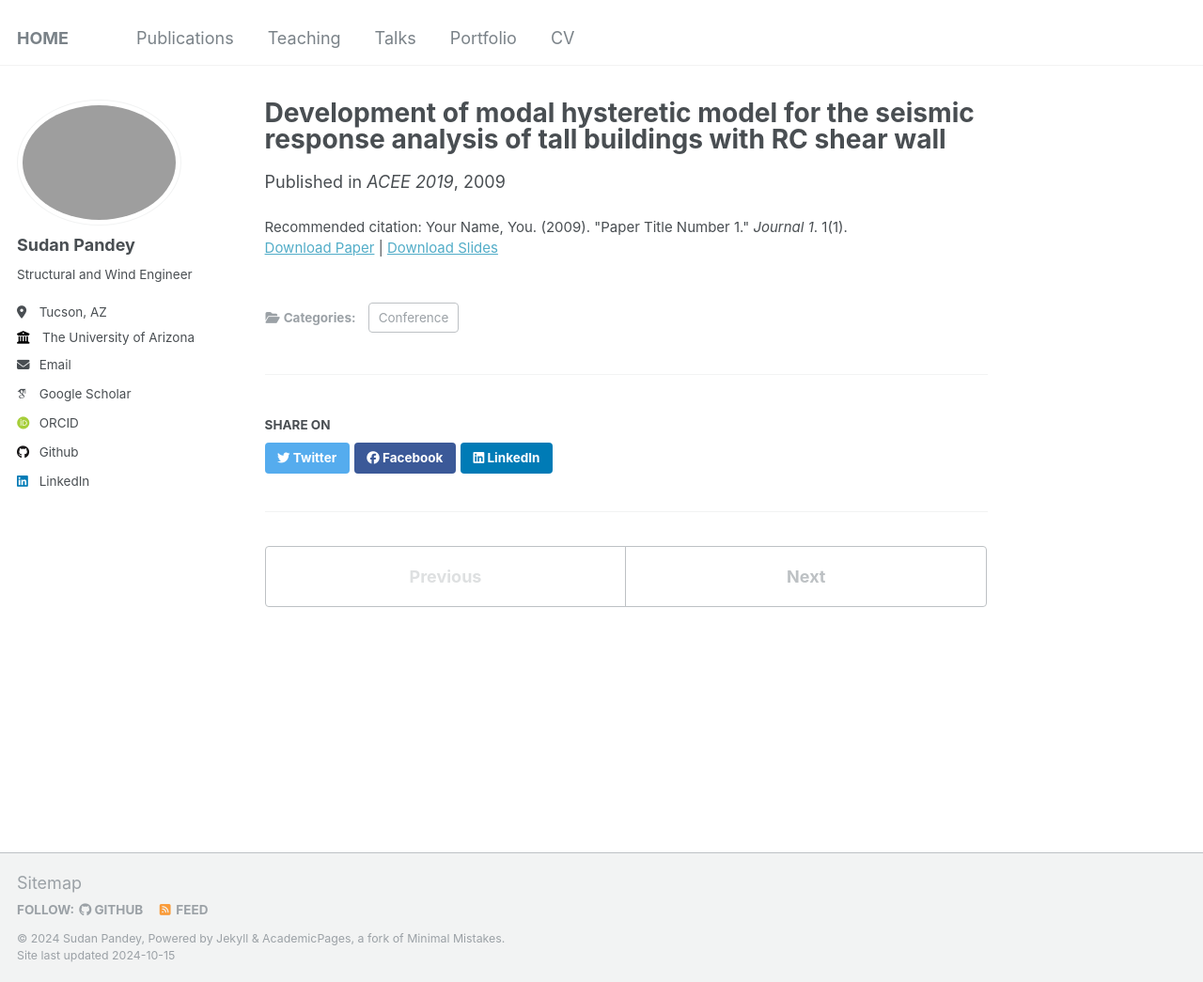
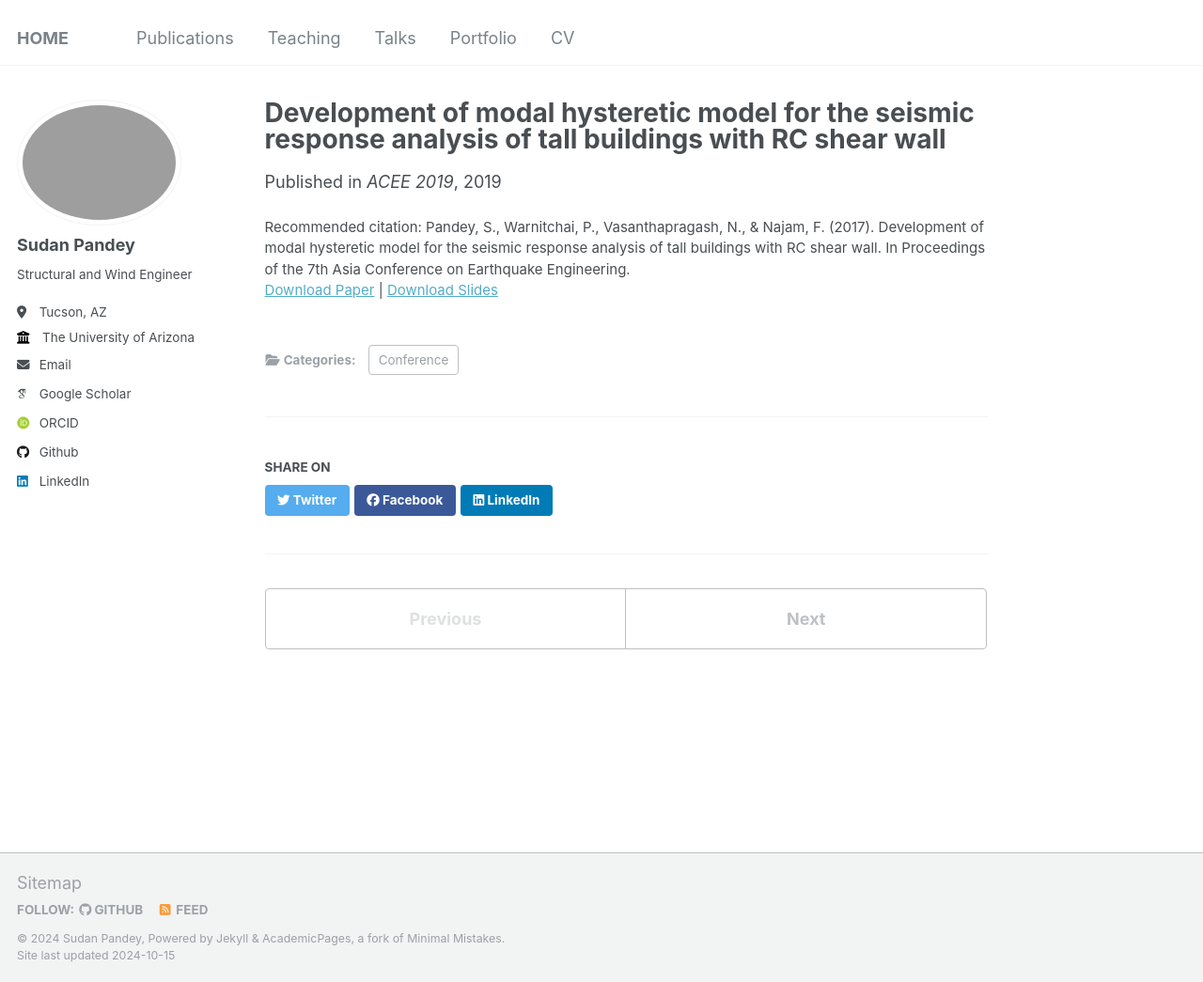
Before and after one commit to pdy-sdn/pandeysudan.github.io, a Jekyll site: the page built from _publications/2009-10-01-paper-title-number-1.md, in a window 1280 px wide and 1045 px high. Shown: the whole window at 94% size. Built offline with Jekyll 4.4.1, drawn with Linux system fonts in a browser that asks for light colours; some web fonts are replaced; a file with an impossible date is left out.

Commit message:
Changes in publication

```diff
--- a/_publications/2009-10-01-paper-title-number-1.md
+++ b/_publications/2009-10-01-paper-title-number-1.md
@@ -4,9 +4,9 @@ collection: publications
 category: Conference
 permalink: /publication/2009-10-01-paper-title-number-1
 excerpt: 'This paper is about the modified flag shaped hysteresis model.'
-date: 2009-10-01
+date: 2019-10-01
 venue: 'ACEE 2019'
 slidesurl: 'http://academicpages.github.io/files/slides1.pdf'
 paperurl: 'http://academicpages.github.io/files/paper1.pdf'
-citation: 'Your Name, You. (2009). &quot;Paper Title Number 1.&quot; <i>Journal 1</i>. 1(1).'
+citation: 'Pandey, S., Warnitchai, P., Vasanthapragash, N., & Najam, F. (2017). Development of modal hysteretic model for the seismic response analysis of tall buildings with RC shear wall. In Proceedings of the 7th Asia Conference on Earthquake Engineering.'
 ---
```
Also changed, not shown: _publications/2010-10-01-paper-title-number-2.md (+1 -1 lines), _publications/2015-10-01-paper-title-number-3.md (+1 -1 lines), _publications/2024-02-17-paper-title-number-4.md (+1 -1 lines).
